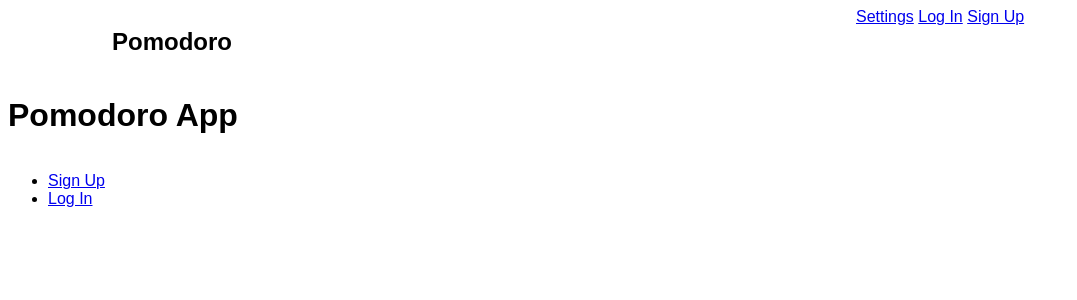
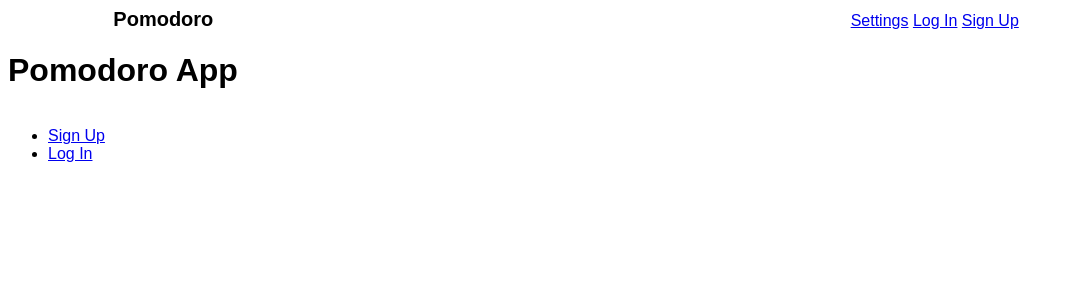
Before and after one commit to victorlomi/Pomodoro, a Flask app: page / in a window 1280 px wide. Shown: the top 300 px of the page, without its empty margins (0-1077 px from the left). Run offline with Flask 2, Linux system fonts and the light colour scheme.

Commit message:
make nav title a link to homepage and also style it

```diff
--- a/app/static/style.css
+++ b/app/static/style.css
@@ -7,7 +7,11 @@ nav {
     grid-template-columns: repeat(12, 1fr);
 }
 
-nav h1 {
+nav .nav-title {
+    color: black;
+    font-size: 20px;
+    font-weight: bold;
+    text-decoration: none;
     grid-column: 2
 }
 
--- a/app/templates/base.html
+++ b/app/templates/base.html
@@ -8,7 +8,7 @@
 <body>
     {# navigation bar #}
     <nav>
-        <h1>Pomodoro</h1>
+        <a class="nav-title" href="{{ url_for('main.index') }}">Pomodoro</h1>
         <div class="links">
             <a href="#">Settings</a>
             <a href="{{ url_for('auth.login') }}">Log In</a>
```
